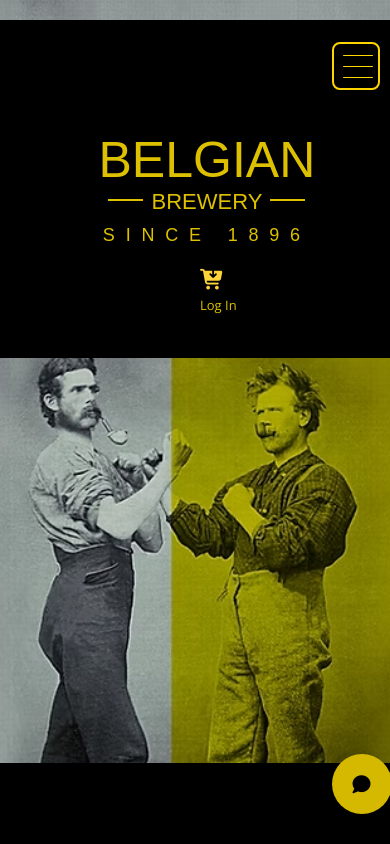
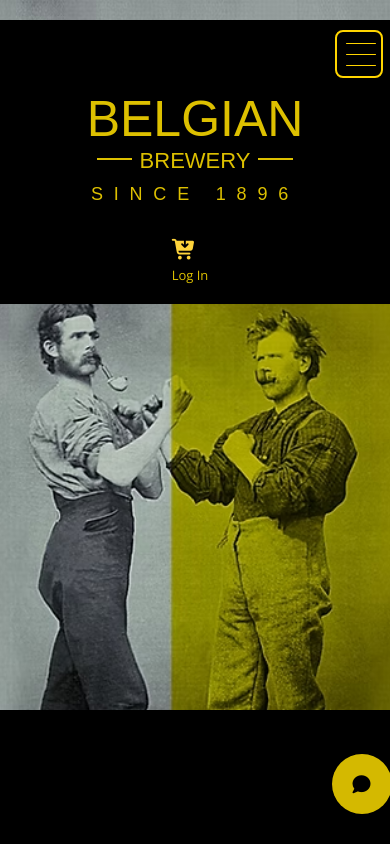
Before and after one commit to iraklibibilashv/projectforSTEP1440px, a plain HTML site: page index.html in a window 390 px wide. Shown: the top 844 px of the page. Drawn offline with nearby package versions, Linux system fonts and the light colour scheme; a web font is replaced by a local one.

Commit message:
xsaddad1sd

```diff
--- a/styles/beer.css
+++ b/styles/beer.css
@@ -10,8 +10,7 @@ main{
 
 
 body {
-    min-height: 780px;
-    max-height: 780px;
+    min-height: 700px;
 }
 
 /* #region start section */
--- a/styles/belgian ale .css
+++ b/styles/belgian ale .css
@@ -11,8 +11,7 @@ html {
 }
 
 body {
-    min-height: 780px;
-    max-height: 780px;
+    min-height: 700px;
 }
 
 main {
--- a/styles/belgian porter.css
+++ b/styles/belgian porter.css
@@ -12,8 +12,7 @@ html {
 
 
 body {
-    min-height: 780px;
-    max-height: 780px;
+    min-height: 700px;
 }
 
 main {
--- a/styles/belgian small beer.css
+++ b/styles/belgian small beer.css
@@ -11,8 +11,7 @@ html {
 }
 
 body {
-    min-height: 780px;
-    max-height: 780px;
+    min-height: 700px;
 }
 
 
--- a/styles/belgian steam beer.css
+++ b/styles/belgian steam beer.css
@@ -8,8 +8,7 @@
 }
 
 body {
-    min-height: 780px;
-    max-height: 780px;
+    min-height: 700px;
 }
 
 html {
--- a/styles/brewery.css
+++ b/styles/brewery.css
@@ -6,8 +6,7 @@ main{
 }
 
 body {
-    min-height: 780px;
-    max-height: 780px;
+    min-height: 700px;
 }
 li span {
   color: black !important;
--- a/styles/cart.css
+++ b/styles/cart.css
@@ -8,8 +8,7 @@
 }
 
 body {
-    min-height: 780px;
-    max-height: 780px;
+    min-height: 700px;
 }
 
 
--- a/styles/common.css
+++ b/styles/common.css
@@ -9,8 +9,7 @@
 }
 
 body {
-  min-height: 780px;
-  max-height: 780px;
+  min-height: 700px;
 }
 
 html {
@@ -500,11 +499,31 @@ footer {
 }
 @media screen and (max-width: 640px) {
   header {
-    height: 40vh;
+    flex-direction: column;
   }
-  .header-logo {
-    left: 85%;
-    top: 33%;
+    .header-left {
+    width: 100%;
+    align-items: flex-end;
+    justify-content: center;
+    padding-top: 70px;
+  }
+    .header-right {
+    width: 100%;
+    height: 50%;
+    align-items: flex-start;
+    justify-content: center;
+  }
+    .header-logo {
+    position: static;
+
+  }
+  .header-cart {
+    position: static;
+  }
+  .menu-burger {
+    position: absolute;
+    top: 10px;
+    right: 7px;
   }
 }
 @media screen and (max-width: 480px) {
@@ -516,15 +535,11 @@ footer {
   header {
     margin-top: 20px;
   }
-  .header-logo {
-    left: 60%;
+    .menu-burger {
+    top: 30px;
   }
   .header-borderline {
     display: none;
-  }
-  .header-cart {
-    top: 270px;
-    left: 200px;
   }
   label {
     position: absolute;
@@ -540,16 +555,6 @@ footer {
   }
   .footer-icons {
     width: 100%;
-  }
-
-  @media screen and (max-width: 350px) {
-    .header-logo {
-      left: 30%;
-    }
-    .header-cart {
-      top: 270px;
-      left: 150px;
-    }
   }
 }
 @media screen and (max-width: 900px) {
--- a/styles/contact.css
+++ b/styles/contact.css
@@ -3,8 +3,7 @@
 }
 
 body {
-    min-height: 780px;
-    max-height: 780px;
+    min-height: 700px;
 }
 
 main {
--- a/styles/delivery.scss
+++ b/styles/delivery.scss
@@ -25,8 +25,7 @@ $size: 16px;
 
 
 body {
-    min-height: 780px;
-    max-height: 780px;
+    min-height: 700px;
 }
 
 a:visited {
--- a/styles/events.css
+++ b/styles/events.css
@@ -15,8 +15,7 @@ a {
 }
 
 body {
-    min-height: 780px;
-    max-height: 780px;
+    min-height: 700px;
 }
 
 
--- a/styles/login.css
+++ b/styles/login.css
@@ -10,8 +10,7 @@
 }
 
 body {
-    min-height: 780px;
-    max-height: 780px;
+    min-height: 700px;
 }
 
 
--- a/styles/menu.css
+++ b/styles/menu.css
@@ -12,8 +12,7 @@ main{
 
 }
 body {
-    min-height: 780px;
-    max-height: 780px;
+    min-height: 700px;
 }
 
 
--- a/styles/orderonline.css
+++ b/styles/orderonline.css
@@ -11,8 +11,7 @@ main {
 }
 
 body {
-    min-height: 780px;
-    max-height: 780px;
+    min-height: 700px;
 }
 
 section {
--- a/styles/ourstory.css
+++ b/styles/ourstory.css
@@ -8,8 +8,7 @@
 
 
 body {
-    min-height: 780px;
-    max-height: 780px;
+    min-height: 700px;
 }
 
 main {
--- a/styles/style.css
+++ b/styles/style.css
@@ -1,7 +1,6 @@
 
 body {
-    min-height: 780px;
-    max-height: 780px;
+    min-height: 700px;
 }
 
 
```
Also changed, not shown: styles/delivery.css, 1 other file.
